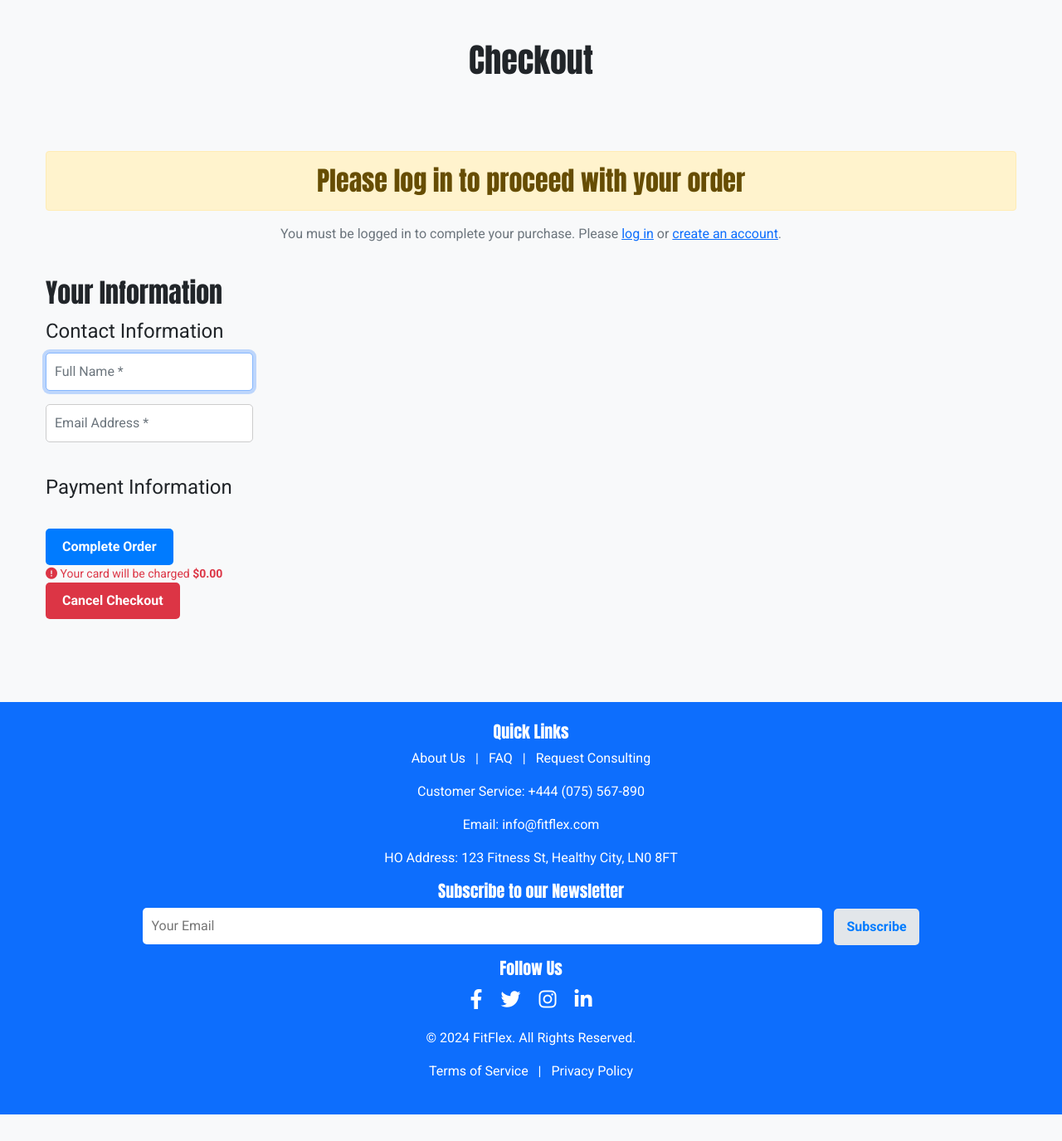
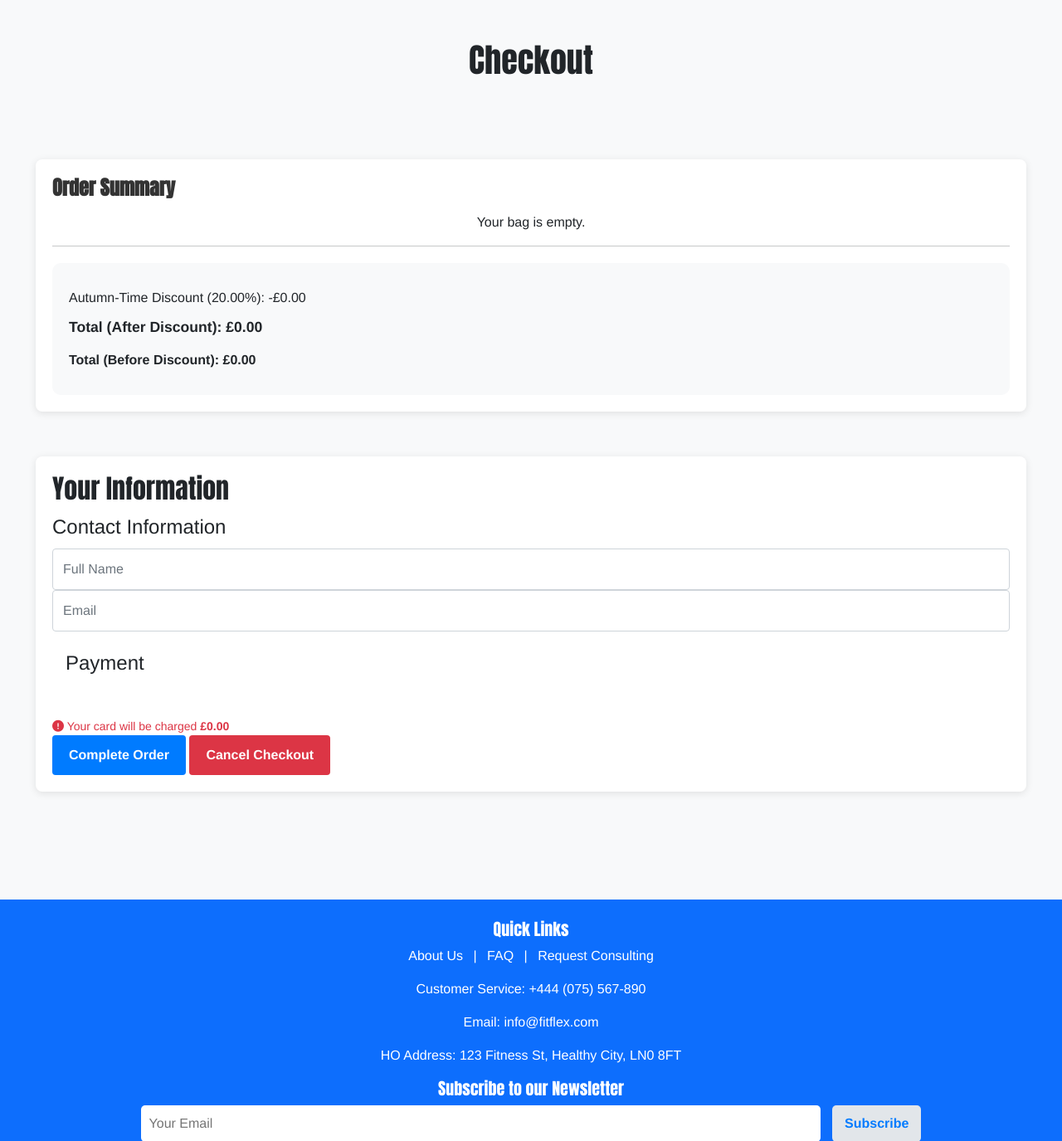
Before and after one commit to JonFD4/FitFlex, a Django app: template checkout/templates/checkout/checkout.html in a window 1280 px wide. Shown: the top 1375 px of the page at 83% size. Before the commit the page ends 1343 px from the top, so only its background shows below. Run offline with Django 5.2, Linux system fonts and the light colour scheme; the template is opened without the code that fills it: values that come from a table or form of the project are taken from there, others are empty; some libraries are stand-ins or nearby versions.

Commit message:
Restyle checkout and set up stripe functionalities

```diff
--- a/checkout/forms.py
+++ b/checkout/forms.py
@@ -26,5 +26,5 @@ class OrderForm(forms.ModelForm):
         for field in self.fields:
             placeholder = f'{placeholders[field]} *' if self.fields[field].required else placeholders[field]
             self.fields[field].widget.attrs['placeholder'] = placeholder
-            self.fields[field].widget.attrs['class'] = 'custom-input-class'
+            self.fields[field].widget.attrs['class'] = 'stripe-style-input'
             self.fields[field].label = False
--- a/checkout/static/checkout/css/checkout.css
+++ b/checkout/static/checkout/css/checkout.css
@@ -1,22 +1,26 @@
-
+/* General Styles */
 body {
     background-color: #f8f9fa;
+    font-family: 'Helvetica Neue', Arial, sans-serif;
 }
 
 .header-container {
-    margin-bottom: 30px;
+    margin-bottom: 40px;
 }
 
-.order-summary {
+.order-summary, .user-info {
     background-color: #ffffff;
     border-radius: 8px;
     padding: 20px;
     box-shadow: 0 2px 10px rgba(0, 0, 0, 0.1);
+    margin-bottom: 30px; /* Consistent margin */
 }
 
 .order-summary-title {
     font-size: 24px;
     margin-bottom: 15px;
+    color: #333;
+    font-weight: 600; /* Slightly bolder for emphasis */
 }
 
 .order-item {
@@ -29,35 +33,77 @@ body {
 }
 
 .item-name {
-    color: blue;
+    color: #007bff;
     font-weight: bold;
 }
 
 .item-price {
-    color: #333;
+    color: #666;
 }
 
-/* Form Styles */
+/* User Information Section */
 .form-fieldset {
     margin-bottom: 20px;
 }
 
-.custom-input-class {
+.form-control {
+    border: 1px solid #ced4da;
+    border-radius: 4px;
+    padding: 12px;
     width: 100%;
-    max-width: 250px;
+    box-sizing: border-box;
+    transition: border-color 0.3s ease;
+}
+
+.form-control:focus {
+    border-color: #007bff;
+    box-shadow: 0 0 0 0.2rem rgba(0, 123, 255, 0.25);
 }
 
 /* Button Styles */
 .btn-primary {
     background-color: #007bff;
     border: none;
+    border-radius: 4px;
+    padding: 12px 20px;
+    color: #fff;
+    transition: background-color 0.3s ease;
 }
 
 .btn-danger {
     background-color: #dc3545;
     border: none;
+    border-radius: 4px;
+    padding: 12px 20px;
+    color: #fff;
+    transition: background-color 0.3s ease;
 }
 
 .btn-danger:hover {
     background-color: #c82333;
 }
+
+.submit-button {
+    margin-top: 20px;
+}
+
+/* Summary Styles */
+.bag-summary {
+    margin-top: 20px;
+}
+
+.summary-discount, .summary-total, .summary-grand-total {
+    margin: 10px 0;
+    font-weight: 500;
+}
+
+.summary-total, .summary-grand-total {
+    font-weight: bold;
+}
+
+/* Responsive Styles */
+@media (max-width: 768px) {
+    .order-summary, .user-info {
+        margin-bottom: 20px; /* Reduced margin for mobile */
+    }
+}
--- /dev/null
+++ b/checkout/static/checkout/js/stripe_element.js
@@ -0,0 +1,102 @@
+/*
+    Core logic/payment flow for this comes from here:
+    https://stripe.com/docs/payments/accept-a-payment
+
+    CSS from here:
+    https://stripe.com/docs/stripe-js
+*/
+
+var stripePublicKey = $('#id_stripe_public_key').text().slice(1, -1);
+var clientSecret = $('#id_client_secret').text().slice(1, -1);
+var stripe = Stripe(stripePublicKey);
+var elements = stripe.elements();
+var style = {
+    base: {
+        color: '#000',
+        fontFamily: '"Helvetica Neue", Helvetica, sans-serif',
+        fontSmoothing: 'antialiased',
+        fontSize: '16px',
+        '::placeholder': {
+            color: '#aab7c4'
+        }
+    },
+    invalid: {
+        color: '#dc3545',
+        iconColor: '#dc3545'
+    }
+};
+
+var card = elements.create('card', {style: style});
+card.mount('#card-element');
+
+// Handle realtime validation errors on the card element
+card.addEventListener('change', function (event) {
+    var errorDiv = document.getElementById('card-errors');
+    if (event.error) {
+        var html = `
+            <span class="icon" role="alert">
+                <i class="fas fa-times"></i>
+            </span>
+            <span>${event.error.message}</span>
+        `;
+        $(errorDiv).html(html);
+    } else {
+        errorDiv.textContent = '';
+    }
+});
+
+// Handle form submit
+var form = document.getElementById('payment-form');
+
+form.addEventListener('submit', function(ev) {
+    ev.preventDefault();
+    card.update({ 'disabled': true });
+    $('#submit-button').attr('disabled', true);
+    $('#payment-form').fadeToggle(100);
+    $('#loading-overlay').fadeToggle(100);
+
+    var saveInfo = Boolean($('#id-save-info').attr('checked'));
+    var csrfToken = $('input[name="csrfmiddlewaretoken"]').val();
+    var postData = {
+        'csrfmiddlewaretoken': csrfToken,
+        'client_secret': clientSecret,
+        'save_info': saveInfo,
+    };
+    var url = '/checkout/cache_checkout_data/';
+
+    $.post(url, postData).done(function () {
+        stripe.confirmCardPayment(clientSecret, {
+            payment_method: {
+                card: card,
+                billing_details: {
+                    name: $.trim(form.full_name.value),
+                    email: $.trim(form.email.value),
+                }
+            }
+        }).then(function(result) {
+            if (result.error) {
+                var errorDiv = document.getElementById('card-errors');
+                var html = `
+                    <span class="icon" role="alert">
+                    <i class="fas fa-times"></i>
+                    </span>
+                    <span>${result.error.message}</span>`;
+                $(errorDiv).html(html);
+                $('#payment-form').fadeToggle(100);
+                $('#loading-overlay').fadeToggle(100);
+                card.update({ 'disabled': false });
+                $('#submit-button').attr('disabled', false);
+            } else {
+                if (result.paymentIntent.status === 'succeeded') {
+                    // Here I can trigger an action to deliver the digital product,
+                    // e.g., send an email with download links, or redirect the user to a thank you page.
+
+                    form.submit(); // or redirect to a success page
+                }
+            }
+        });
+    }).fail(function () {
+
+        location.reload();
+    });
+});
--- a/checkout/templates/checkout/checkout.html
+++ b/checkout/templates/checkout/checkout.html
@@ -15,11 +15,9 @@
 {% block content %}
     <div class="overlay"></div>
     <div class="container mt-5">
-        <div class="row">
-
-            {% if user.is_authenticated %}
+        <div class="row justify-content-center">
             <!-- Order Summary Section -->
-                <div class="col-md-6 order-summary">
+            <div class="col-12 order-summary">
                 <h2 class="order-summary-title">Order Summary</h2>
                 <div class="order-summary-content">
                     {% for item in bag_items %}
@@ -29,7 +27,7 @@
                                     <img src="{{ item.product.image.url }}" alt="{{ item.product.name }}" class="img-fluid" style="width: 60px; height: 60px;">
                                 </div>
                                 <div class="item-details ml-3">
-                                        <p class="item-name text-primary">{{ item.product.name }}</p>
+                                    <p class="item-name">{{ item.product.name }}</p>
                                     <p class="item-price">£{{ item.product.price|floatformat:2 }}</p>
                                 </div>
                             </div>
@@ -38,95 +36,67 @@
                         <p class="text-center">Your bag is empty.</p>
                     {% endfor %}
                     <hr>
-                        <div class="bag-summary p-4 shadow-sm rounded">
-                            <h5 class="summary-title">Order Summary</h5>
-
-
+                    <div class="bag-summary">
                         {% if october_discount_applies %}
                             <p class="summary-discount">Autumn-Time Discount ({{ discount_percent }}%):
                                 -£{{ discount_amount|floatformat:2 }}</p>
                         {% endif %}
-
-                            <!-- Total Price after Discount -->
                         <p class="summary-total">Total (After Discount):
                             £{{ total_price|floatformat:2 }}</p>
-
-                            <!-- Grand Total (Before Discount) -->
                         <p class="summary-grand-total">Total (Before Discount):
                             £{{ grand_total|floatformat:2 }}</p>
-
                     </div>
                 </div>
             </div>
 
             <!-- User Information Section -->
-                <div class="col-md-6 mt-4">
+            <div class="col-12 mt-4 user-info">
                 <h2 class="form-title">Your Information</h2>
-                    <p><strong>Full Name:</strong> {{ user.get_full_name }}</p>
-                    <p><strong>Email:</strong> {{ user.email }}</p>
-
                 <form action="#" method="POST" id="payment-form">
                     {% csrf_token %}
-
                     <fieldset class="form-fieldset">
-                            <legend class="fieldset-label">Payment Information</legend>
-                            <div id="card-element">
-                                <!-- A Stripe Element will be inserted here. -->
-                            </div>
-                            <div id="card-errors" role="alert"></div>
+                        <legend class="fieldset-label">Contact Information</legend>
+                        <input type="text" name="full_name" class="form-control"
+                            value="{% if user.is_authenticated %}{{ user.get_full_name }}{% endif %}"
+                            placeholder="Full Name" required>
+                        <input type="email" name="email" class="form-control"
+                            value="{% if user.is_authenticated %}{{ user.email }}{% endif %}"
+                            placeholder="Email" required>
+                    </fieldset>
+                    <fieldset class="px-3">
+                        <legend class="fieldset-label">Payment</legend>
+                        <div class="mb-3" id="card-element"></div>
+                        <div class="mb-3 text-danger" id="card-errors" role="alert"></div>
+                        <input type="hidden" value="{{ client_secret }}" name="client_secret">
                     </fieldset>
 
                     <div class="submit-button text-right mt-4">
-                            <button id="submit-button" class="btn btn-primary">
-                                Complete Order
-                            </button>
-                            <a href="{% url 'all_products' %}" class="btn btn-danger ml-2">Cancel Checkout</a>
-                        </div>
-                    </form>
-                </div>
-            {% else %}
-                <div class="col-md-12 text-center">
-                    <h2 class="alert alert-warning">Please log in to proceed with your order</h2>
-                    <p class="text-muted">You must be logged in to complete your purchase. Please <a href="{% url 'account_login' %}">log in</a> or <a href="{% url 'account_signup' %}">create an account</a>.</p>
-                </div>
-            {% endif %}
-
-            <!-- If the user is NOT authenticated -->
-            {% if not user.is_authenticated %}
-                <div class="col-md-6 mt-4">
-                    <h2 class="form-title">Your Information</h2>
-                    <form action="#" method="POST" id="payment-form">
-                        {% csrf_token %}
-
-                        <fieldset class="form-fieldset">
-                            <legend class="fieldset-label">Contact Information</legend>
-                            {{ order_form.full_name|as_crispy_field }}
-                            {{ order_form.email|as_crispy_field }}
-                        </fieldset>
-
-                        <fieldset class="form-fieldset">
-                            <legend class="fieldset-label">Payment Information</legend>
-                            <div id="card-element">
-                                <!-- A Stripe Element will be inserted here. -->
-                            </div>
-                            <div id="card-errors" role="alert"></div>
-                        </fieldset>
-
-                        <div class="submit-button text-right mt-4">
-                            <button id="submit-button" class="btn btn-primary">
-                                Complete Order
-                            </button>
                         <p class="small text-danger my-0">
                             <span class="icon">
                                 <i class="fas fa-exclamation-circle"></i>
                             </span>
-                                <span>Your card will be charged <strong>${{ grand_total|floatformat:2 }}</strong></span>
+                            <span>Your card will be charged <strong>£{{ total_price|floatformat:2 }}</strong></span>
                         </p>
-                            <a href="{% url 'all_products' %}" class="btn btn-danger ml-2">Cancel Checkout</a>
+                        <button id="submit-button" class="btn btn-primary">
+                            Complete Order
+                        </button>
+                        <a href="{% url 'all_products' %}" class="btn btn-danger ml-2" onclick="return confirmCancel();">Cancel Checkout</a>
                     </div>
                 </form>
             </div>
-            {% endif %}
         </div>
     </div>
 {% endblock %}
+
+{% block postloadjs %}
+{{ block.super }}
+{{ stripe_public_key|json_script:"id_stripe_public_key" }}
+{{ client_secret|json_script:"id_client_secret" }}
+<script src="{% static 'checkout/js/stripe_element.js' %}"></script>
+
+<script>
+    function confirmCancel() {
+        return confirm("Are you sure you want to cancel the checkout? Any unsaved changes will be lost.");
+    }
+</script>
+{% endblock %}
--- a/fitflex/settings.py
+++ b/fitflex/settings.py
@@ -177,6 +177,11 @@ MEDIA_URL ='/media/'
 MEDIA_ROOT = os.path.join(BASE_DIR, 'media')
 
 
+#stripe
+STRIPE_CURRENCY = 'gbp'
+STRIPE_PUBLIC_KEY = os.getenv('STRIPE_PUBLIC_KEY')
+STRIPE_SECRET_KEY= os.getenv('STRIPE_SECRET_KEY')
+
 # Default primary key field type
 # https://docs.djangoproject.com/en/5.1/ref/settings/#default-auto-field
 
--- a/templates/base.html
+++ b/templates/base.html
@@ -24,6 +24,7 @@
     {% endblock %}
 
     {% block corejs %}
+        <script src="https://js.stripe.com/v3/"></script>
         <script src="https://code.jquery.com/jquery-3.4.1.min.js" integrity="sha256-CSXorXvZcTkaix6Yvo6HppcZGetbYMGWSFlBw8HfCJo=" crossorigin="anonymous"></script>
         <script src="https://cdn.jsdelivr.net/npm/bootstrap@5.0.2/dist/js/bootstrap.bundle.min.js" integrity="sha384-MrcW6ZMFYlzcLA8Nl+NtUVF0sA7MsXsP1UyJoMp4YLEuNSfAP+JcXn/tWtIaxVXM" crossorigin="anonymous"></script>
     {% endblock %}
```
Also changed, not shown: checkout/views.py (+41 -7 lines). Lines whose indentation alone changed are shown as unchanged.
